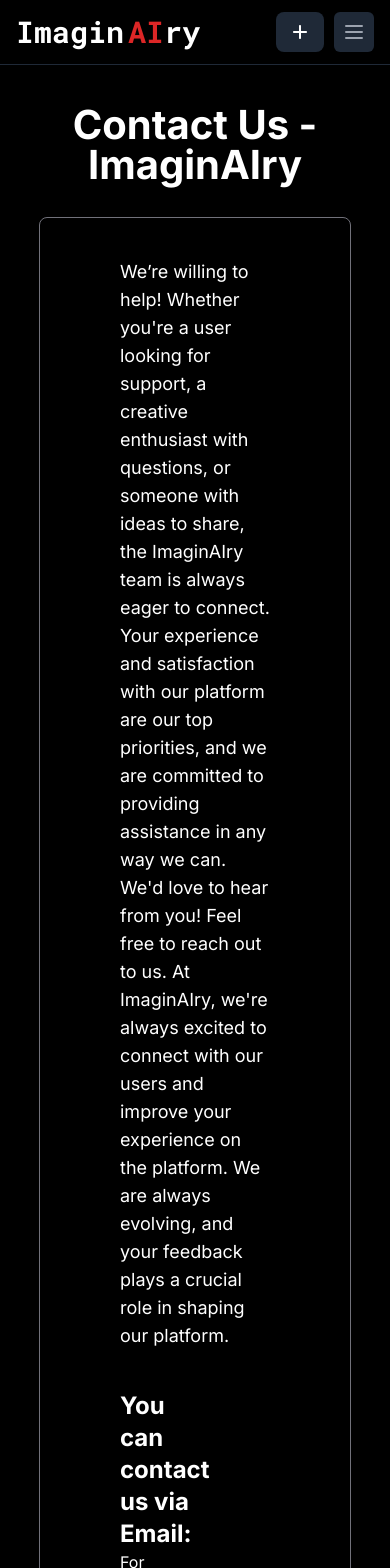
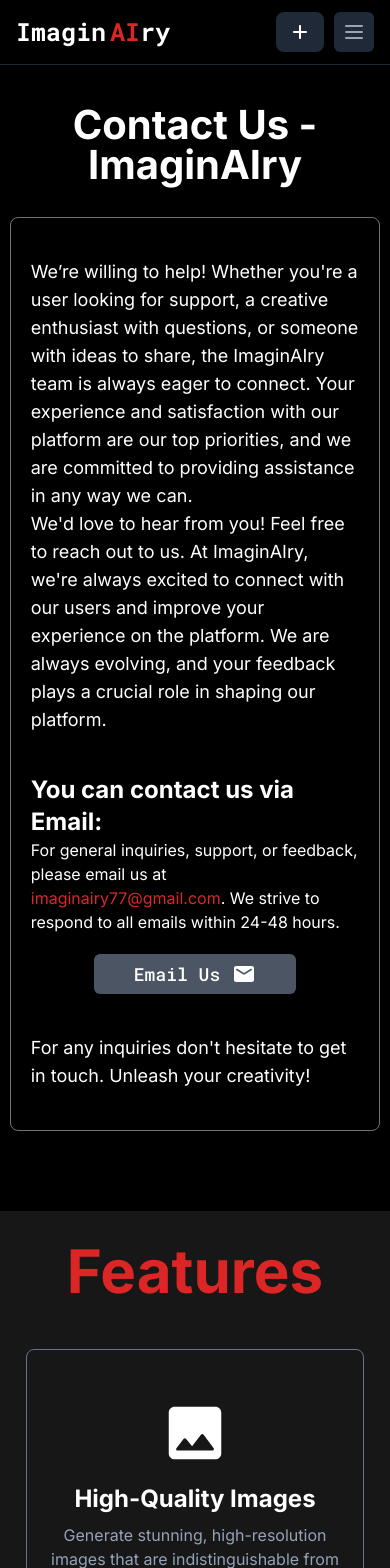
Before and after one commit to ashwanimahawar/ImaginAIry, a React (Create React App) app in the folder client/: page /contact in a window 390 px wide. Shown: the top 1568 px of the page. Built offline with nearby package versions, Linux system fonts and the light colour scheme; a web font is replaced by a local one.

Commit message:
Responsiveness Fixes

```diff
--- a/client/public/main.css
+++ b/client/public/main.css
@@ -147,7 +147,7 @@
     }
 
     #hero-section{
-        padding: 50px 15px;
+        padding: 30px 3px;
         width: 100%;
     }
 
@@ -155,7 +155,7 @@
         font-size: 12px;
         padding: 0px 2px;
         margin-top: 15px;
-        line-height: 16px;
+        line-height: 13px;
     }
 
     #hero-desc2{
@@ -170,7 +170,7 @@
     }
     #hero-box{
         padding: 20px 20px;
-        width: 100%;
+        width: 98%;
         margin: 20px auto;
         margin-top: 40px;
     }
@@ -180,7 +180,65 @@
     }
 
     #generate-form{
-        padding: 10px 0px;
+        padding: 10px 3px;
+    }
+    #create-title{
+        padding: 0px 5px;
+        line-height: 10px;
+    }
+
+    #para{
+        padding: 0px 20px;
+    }
+    #questions{
+        padding-left: 35px;
+        padding-right: 20px;
+    }
+
+    #AC-container{
+        width: 95%;
+    }
+
+    #feat{
+        width: 95%;
+    }
+    #logo{
+        font-size: 25px;
+    }
+
+    #para-contact{
+        padding: 0px 20px;
+        flex-direction: column;
+        gap: 20px;
+    }
+    #para-contact-div{
+        width: 100%;
+    }
+    #email-btn{
+        padding: 5px 40px;
+    }
+
+}
+
+@media all and (max-width: 769px) and (min-width: 481px) {
+    #para-contact{
+        padding: 0px 20px;
+        flex-direction: column;
+        gap: 20px;
+    }
+    #para-contact-div{
+        width: 100%;
+    }
+    #email-btn{
+        padding: 5px 40px;
+    }
+
+    #para{
+        padding: 0px 20px;
+    }
+    #questions{
+        padding-left: 35px;
+        padding-right: 20px;
     }
 }
 
@@ -196,7 +254,7 @@
     }
 
     #feat{
-        width: 90%;
+        width: 95%;
     }
 }
 
@@ -245,12 +303,15 @@
 }
 
 @media all and (max-width: 767px) {
-    #hero-section{
-        padding: 80px 0px;
-    }
 
     #head-btn{
         margin-right: 10px;
+    }
+}
+
+@media all and (max-width: 767px) and (min-width: 480px){
+    #hero-section{
+        padding: 80px 3px;
     }
 }
 
@@ -304,7 +365,7 @@
     }
 
     #generate-form{
-        width: 100%;
+        width: 97%;
     }
 
     #generate-cont{
--- a/client/src/components/ContactUs.jsx
+++ b/client/src/components/ContactUs.jsx
@@ -7,26 +7,27 @@
         <section className="min-h-[800px] w-full text-white py-10 pb-20">
             <Title text="Contact Us - ImaginAIry"></Title>
             {/* <p id="generate-para" className="inter text-center my-5 text-red-600 tracking-widest">Image Generator Tool!</p> */}
-            <div className=" border rounded-lg border-zinc-500 mt-8 text-left inter w-[80%] mx-auto py-10">
-                <p className=" px-20 text-lg">
+            <div id="AC-container" className=" border rounded-lg border-zinc-500 mt-8 text-left inter w-[80%] mx-auto py-10">
+                <p id="para" className=" px-20 text-lg">
                 We’re willing to help! Whether you're a user looking for support, a creative enthusiast with questions, or someone with ideas to share, the ImaginAIry team is always eager to connect. Your experience and satisfaction with our platform are our top priorities, and we are committed to providing assistance in any way we can.
                 </p>
-                <p className=" px-20 text-lg">
+                <p id="para" className=" px-20 text-lg">
                 We'd love to hear from you! Feel free to reach out to us. At ImaginAIry, we're always excited to connect with our users and improve your experience on the platform. We are always evolving, and your feedback plays a crucial role in shaping our platform.
                 </p>
-                <div className="px-20 my-10 gap-2 flex items-center">
-                    <div className="w-[50%]">
+                <div id="para-contact" className="px-20 my-10 gap-2 flex items-center">
+                    <div id="para-contact-div" className="w-[50%]">
                     <h1 className="text-2xl font-bold">You can contact us via Email: </h1>
                     <p>For general inquiries, support, or feedback, please email us at <span className="text-red-600 hover:underline"><a href="mailto:imaginairy77@gmail.com">imaginairy77@gmail.com</a></span>. We strive to respond to all emails within 24-48 hours.
                     </p> </div>
                     <div><a href="mailto:imaginairy77@gmail.com">
-                <button
+                <button id="email-btn"
                 className="roboto inline-flex items-center justify-center whitespace-nowrap text-lg font-medium focus:outline-none disabled:pointer-events-none hover:bg-red-600 focus:outline-none focus:bg-red-600 focus:text-black disabled:opacity-50 h-10 bg-[#4b5563] text-white px-3 rounded-md">
                 <span className="mr-3">Email Us</span><MailRoundedIcon />
                 </button>
                 </a></div>
                 </div>
-                <p className=" px-20 text-lg">
+
+                <p id="para" className=" px-20 text-lg">
                 For any inquiries don't hesitate to get in touch. Unleash your creativity!
                 </p>
             </div>
--- a/client/src/components/CreatePost.jsx
+++ b/client/src/components/CreatePost.jsx
@@ -47,7 +47,7 @@
     return(
         <section className="min-h-[800px] w-full text-white py-10">
 
-            <Title text="Generate Image using Prompt!"/>
+            <div id="create-title"><Title text="Generate Image using Prompt!"/></div>
             <p id="generate-para" className="inter text-center my-5 text-red-600 tracking-widest">Generate Images with AI using prompts and post to share it with the community</p>
 
             <div id="generate-cont" className="flex mt-10 justify-center gap-[50px] w-[80%] min-h-[600px] mx-auto">
--- a/client/src/components/Footer.jsx
+++ b/client/src/components/Footer.jsx
@@ -15,8 +15,8 @@
                 <ul id="footer-menu" className="flex gap-10 mr-[100px]">
                    <li className="hover:text-red-500"><button onClick={() => navigate("/")}>Home</button></li>
                    <li className="hover:text-red-500"><button onClick={() => navigate("/explore")}>Posts</button></li>
+                   <li className="hover:text-red-500"><button onClick={() => navigate("/about")}>About</button></li>
                    <li className="hover:text-red-500"><button onClick={() => navigate("/contact")}>Contact</button></li>
-                   <li className="hover:text-red-500"><button onClick={() => navigate("/about")}>About</button></li>
                 </ul>
             </div>
         </footer>
--- a/client/src/components/Header.jsx
+++ b/client/src/components/Header.jsx
@@ -60,7 +60,7 @@
                 <div className="flex items-center">
                     <div className="flex-shrink-0 mr-12">
                         {/* <img className="h-8 w-8" src="https://tailwindui.com/img/logos/workflow-mark-indigo-500.svg" alt="Workflow" /> */}
-                        <a href="/"><h1><span className="text-white text-3xl font-bold mr-1">Imagin</span><span className ="text-red-600 text-3xl font-bold">AI</span><span className="text-white text-3xl font-bold">ry</span></h1></a>
+                        <a href="/"><h1 id="logo"><span id="logo" className="text-white text-3xl font-bold mr-1">Imagin</span><span id="logo" className ="text-red-600 text-3xl font-bold">AI</span><span id="logo" className="text-white text-3xl font-bold">ry</span></h1></a>
                     </div>
                     <div className="hidden md:block">
                         <div className="ml-10 nav-items flex items-baseline space-x-4">
@@ -116,10 +116,10 @@
         {/* <!-- Mobile menu, show/hide based on menu state. --> */}
         {isMobile && (<div id="mobile-menu">
             <div className="px-2 pt-2 pb-3 space-y-1 sm:px-3">
-                <a href="/#" className="bg-gray-900 text-white block px-3 py-2 rounded-md text-base font-medium" aria-current="page">Dashboard</a>
-                <a href="/#" className="text-gray-300 hover:bg-gray-700 hover:text-white block px-3 py-2 rounded-md text-base font-medium">Team</a>
-                <a href="/#" className="text-gray-300 hover:bg-gray-700 hover:text-white block px-3 py-2 rounded-md text-base font-medium">Projects</a>
-                <a href="/#" className="text-gray-300 hover:bg-gray-700 hover:text-white block px-3 py-2 rounded-md text-base font-medium">Calendar</a>
+                <a href="/#" className="bg-gray-900 text-white block px-3 py-2 rounded-md text-base font-medium" aria-current="page">Home</a>
+                <a href="/#" className="text-gray-300 hover:bg-gray-700 hover:text-white block px-3 py-2 rounded-md text-base font-medium">Posts</a>
+                <a href="/#" className="text-gray-300 hover:bg-gray-700 hover:text-white block px-3 py-2 rounded-md text-base font-medium">About</a>
+                <a href="/#" className="text-gray-300 hover:bg-gray-700 hover:text-white block px-3 py-2 rounded-md text-base font-medium">Contact</a>
             </div>
         </div>)}
     </nav>
--- a/client/src/components/Title.jsx
+++ b/client/src/components/Title.jsx
@@ -2,6 +2,6 @@
 
 export default function Title(props) {
     return(
-        <h1 id="title-component" className="text-center font-bold  text-5xl inter">{props.text}</h1>
+        <h1 id="title-component" className="text-center font-bold text-5xl inter">{props.text}</h1>
     );
 }
```
Also changed, not shown: client/src/components/AboutUs.jsx (+8 -8 lines).
